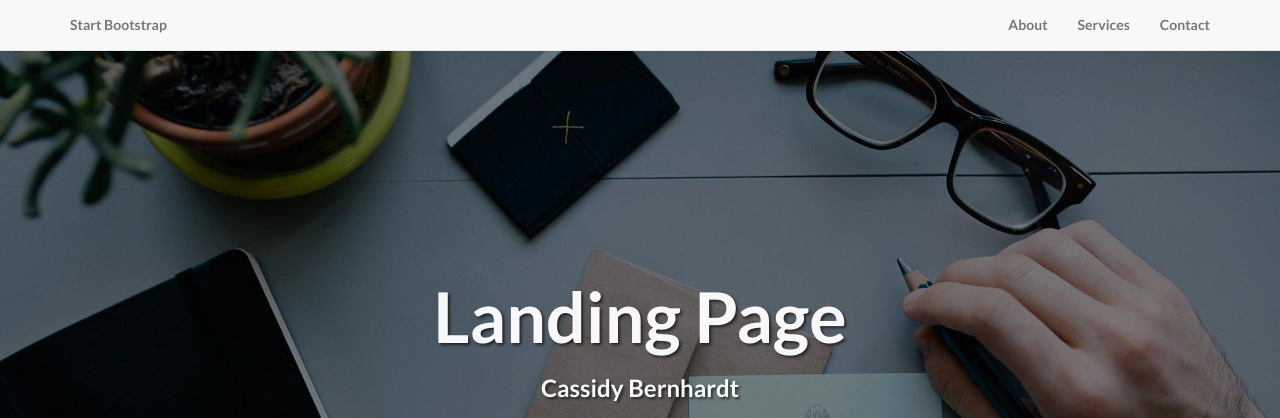
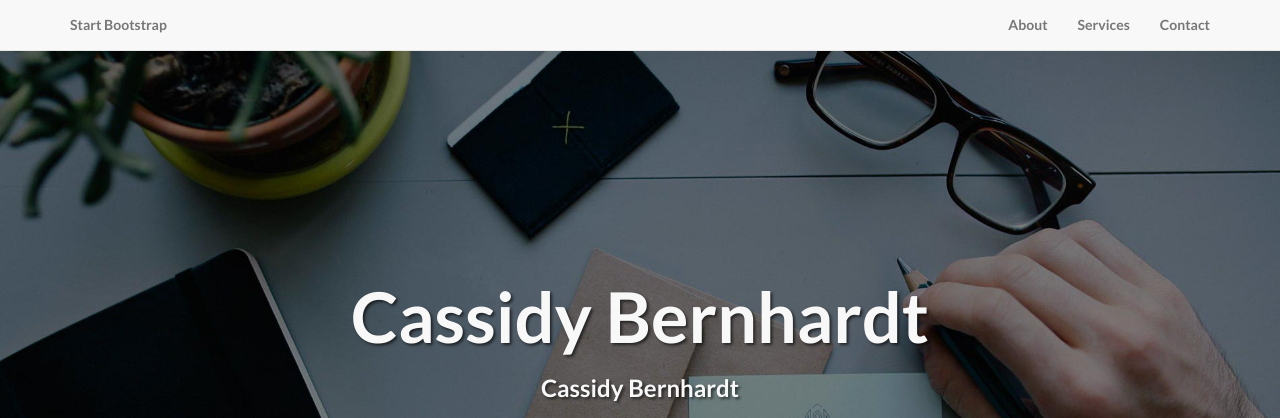
Before and after one commit to cassbernhardt/cassbernhardt.github.io, a plain HTML site: page index.html in a window 1280 px wide. Shown: the top 418 px of the page. Drawn offline with Linux system fonts and the light colour scheme.

Commit message:
Update index.html

```diff
--- a/index.html
+++ b/index.html
@@ -73,7 +73,7 @@
             <div class="row">
                 <div class="col-lg-12">
                     <div class="intro-message">
-                        <h1>Landing Page</h1>
+                        <h1>Cassidy Bernhardt</h1>
                         <h3>Cassidy Bernhardt</h3>
                         <hr class="intro-divider">
                         <ul class="list-inline intro-social-buttons">
```
